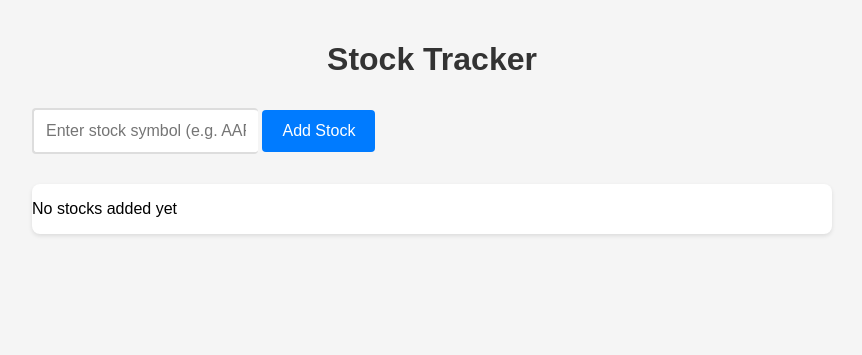
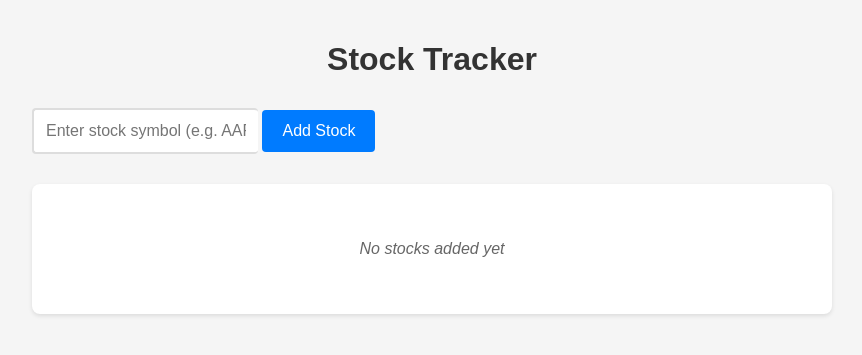
Before and after one commit to bluelion1999/Stock_Tracker, a Python web app: template templates/index.html in a window 1280 px wide. Shown: the top 355 px of the page, without its empty margins (208-1070 px from the left). Run offline with Jinja, Linux system fonts and the light colour scheme; the template is opened without the code that fills it, so the values that code supplies are empty.

Commit message:
added css for empty stocklist

```diff
--- a/static/style.css
+++ b/static/style.css
@@ -84,3 +84,10 @@ button:hover { /*Similar pseudoclass to :focus only applies when cursor is over
 .stock-item span:last-child {
     color: #28a745;  /* Green for change */
 }
+
+#stockList p {
+    text-align: center;     /* Center the "no stocks" message */
+    padding: 40px;        /* Lots of space around it */
+    color: #666;       /* Gray text */
+    font-style: italic;
+}
```
